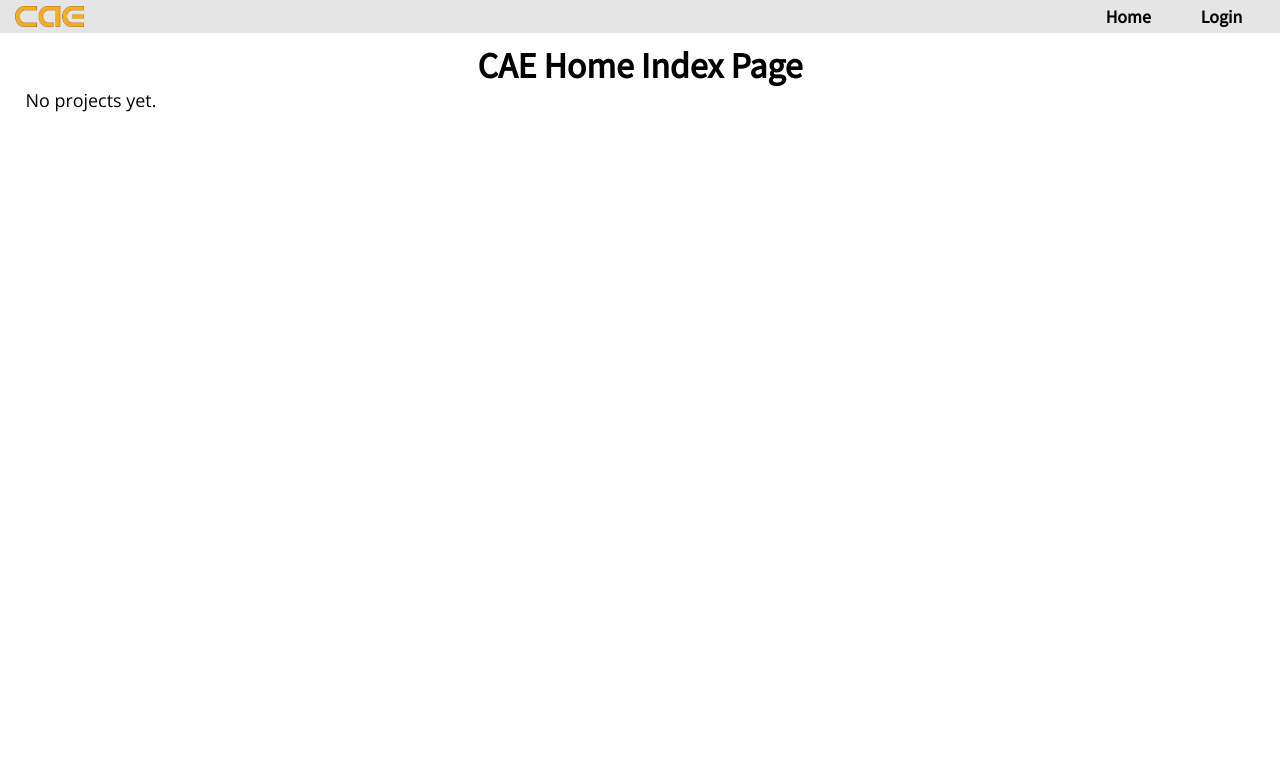
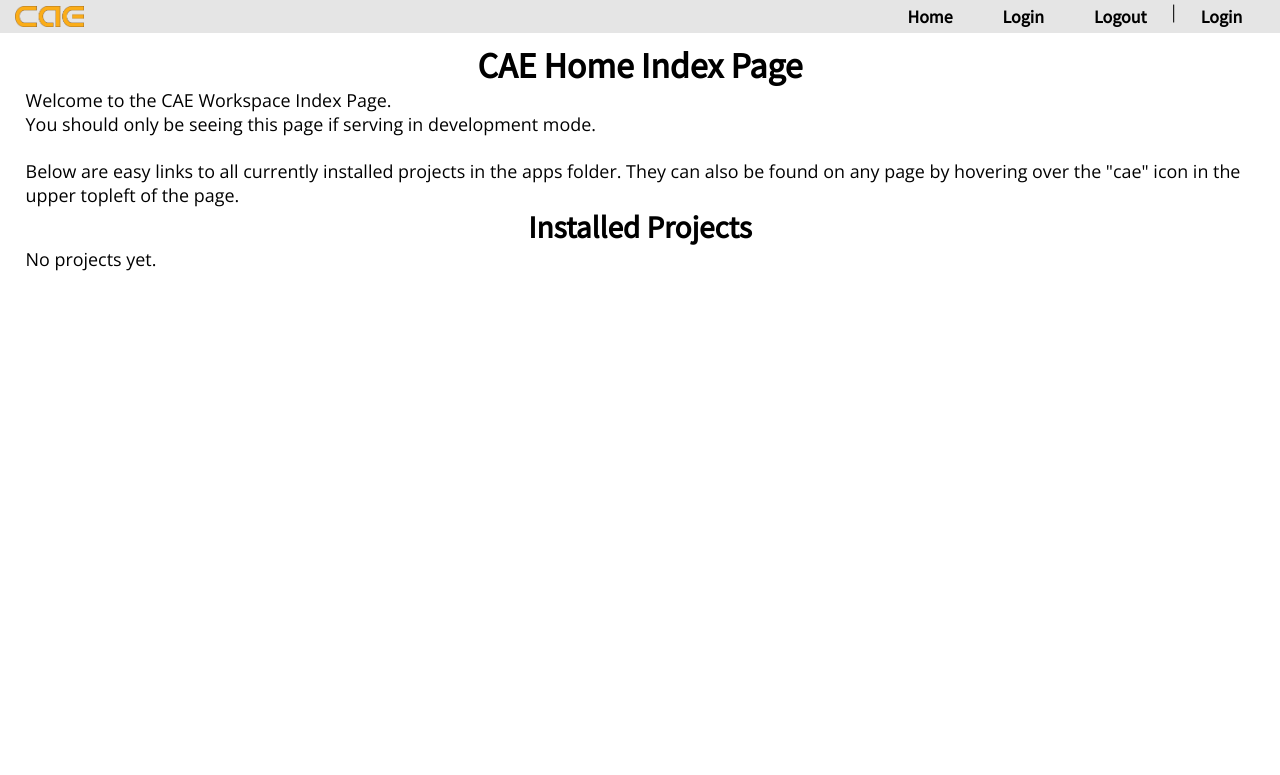
Before and after one commit to jsziede/CAE_Workspace, a Django app: template cae_home/templates/cae_home/index.html in a window 1280 px wide. Shown: the top 775 px of the page. Run offline with Django 3.2, Linux system fonts and the light colour scheme; the template is opened without the code that fills it, so the values that code supplies are empty.

Commit message:
Add project nav block in main nav

```diff
--- a/cae_home/templates/cae_home/index.html
+++ b/cae_home/templates/cae_home/index.html
@@ -7,6 +7,12 @@
 {% block content %}
   <article id="content">
     <h1>CAE Home Index Page</h1>
+    <p>Welcome to the CAE Workspace Index Page.</p>
+    <p>You should only be seeing this page if serving in development mode.</p>
+    <br>
+    <p>Below are easy links to all currently installed projects in the apps folder. They can also be found on any page
+      by hovering over the "cae" icon in the upper topleft of the page.</p>
+    <h2>Installed Projects</h2>
     <ul>
       {% for project in imported_projects %}
         {% if project.index and project.index != '' %}
--- a/cae_home/templates/cae_home/nav/header_main.html
+++ b/cae_home/templates/cae_home/nav/header_main.html
@@ -1,7 +1,13 @@
 <nav class="nav-header-main">
 
   <ul>
+    {% block project_nav %}
     <li><a href="{% url 'cae_home:index' %}">Home</a></li>
+    <li><a href="{% url 'cae_home:login' %}">Login</a></li>
+    <li><a href="{% url 'cae_home:logout' %}">Logout</a></li>
+    {% endblock project_nav %}
+    |
+
     {% if user.is_authenticated %}
       <li>
         <p href="">{{ user.get_username }}</p>
```
